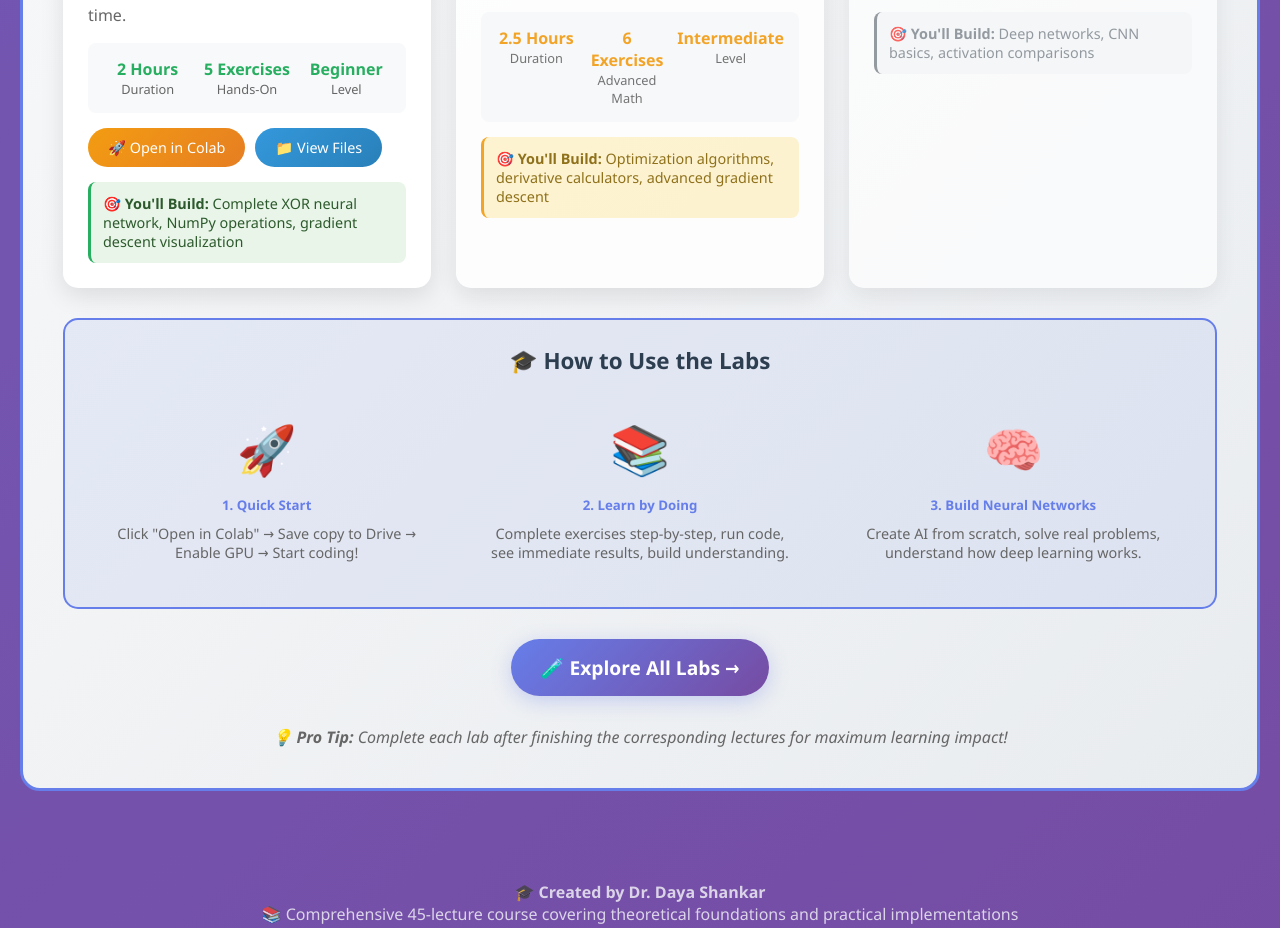
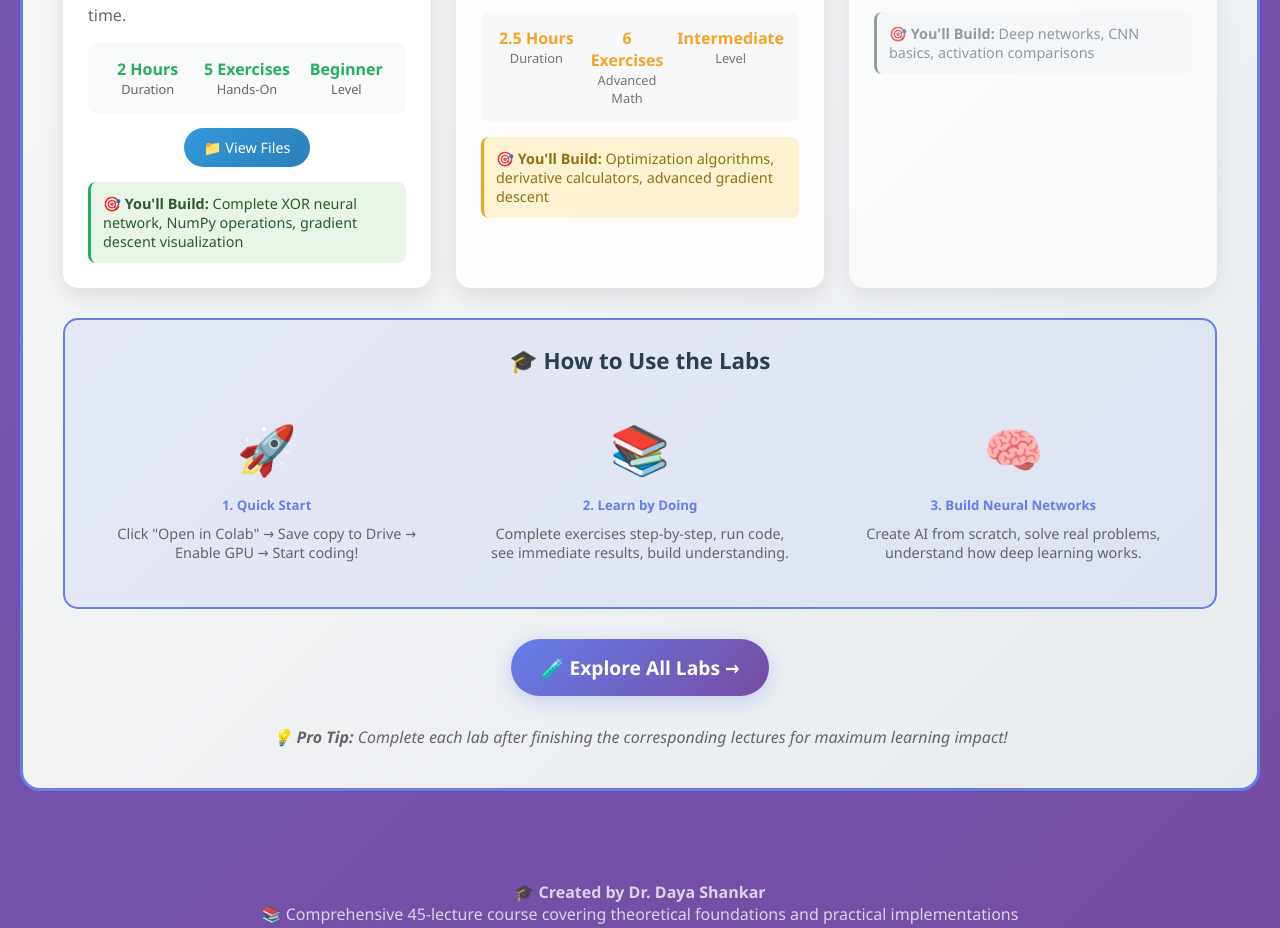
Before and after one commit to dayashankar-ai/interactive-deep-learning-lectures, a plain HTML site: page index.html in a window 1280 px wide. Shown: the part 10070-10998 px from the top of the page. Drawn offline with Linux system fonts and the light colour scheme.

Commit message:
labs/lab01-python-environment-setup.html

```diff
--- a/index.html
+++ b/index.html
@@ -1692,15 +1692,8 @@
                             </div>
                         </div>
 
-                        <div style="display: flex; gap: 10px; flex-wrap: wrap;">
-                            <a href="https://colab.research.google.com/github/dayashankar-ai/interactive-deep-learning-lectures/blob/main/labs/lab-01-python-foundations/lab1_setup.py"
-                                target="_blank"
-                                style="background: linear-gradient(135deg, #f39c12 0%, #e67e22 100%); color: white; padding: 10px 20px; border-radius: 20px; text-decoration: none; font-					weight: 600; font-size: 0.9em; display: inline-flex; align-items: center; gap: 8px; transition: all 0.3s ease;"
-                                onmouseover="this.style.transform='translateY(-2px)'; this.style.boxShadow='0 5px 15px rgba(243, 156, 18, 0.4)'"
-                                onmouseout="this.style.transform='translateY(0)'; this.style.boxShadow='none'">
-                                🚀 Open in Colab
-                            </a>
-                            <a href="labs/lab-01-python-foundations/"
+                        <div style="display: flex; justify-content: center; gap: 10px; flex-wrap: wrap;">
+                            <a href="labs/lab01-python-environment-setup.html"
                                 style="background: linear-gradient(135deg, #3498db 0%, #2980b9 100%); color: white; padding: 10px 20px; border-radius: 20px; text-decoration: none; font-					weight: 600; font-size: 0.9em; display: inline-flex; align-items: center; gap: 8px; transition: all 0.3s ease;"
                                 onmouseover="this.style.transform='translateY(-2px)'; this.style.boxShadow='0 5px 15px rgba(52, 152, 219, 0.4)'"
                                 onmouseout="this.style.transform='translateY(0)'; this.style.boxShadow='none'">
```
